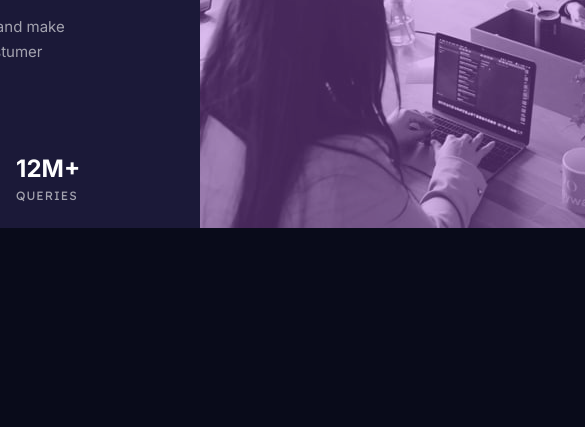
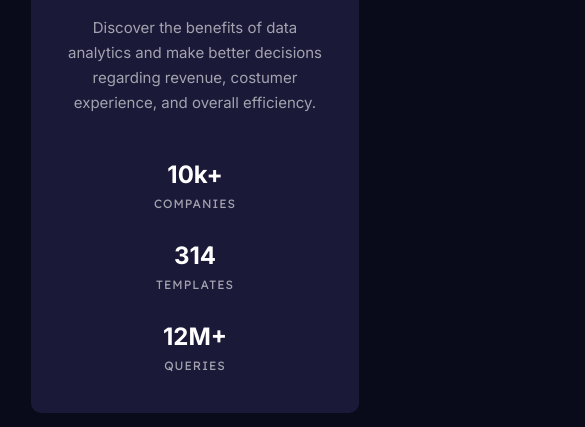
Before and after one commit to Acr2004/Stats-Preview-Card-Component, a plain HTML site: page index.html in a window 390 px wide. Shown: the part 417-844 px from the top of the page, 585 px wide, since content can reach past the window. Drawn offline with Linux system fonts and the light colour scheme.

Commit message:
Version 1.0.3

```diff
--- a/index.html
+++ b/index.html
@@ -16,13 +16,13 @@
         <main id="container">
             <div id="left-side">
                 <h1>Get <span id="title">insights</span> that help your business grow.</h1>
-                <p id="desc">Discover the benefits of data analytics and make better decisions regarding revenue, costumer experience, and overall efficiency</p>
+                <p id="desc">Discover the benefits of data analytics and make better decisions regarding revenue, costumer experience, and overall efficiency.</p>
                 <div id="values-div">
                     <div class="values">
                         <h2>10k+</h2>
                         <p>COMPANIES</p>
                     </div>
-                    <div class="values">
+                    <div class="values valuesmob">
                         <h2>314</h2>
                         <p>TEMPLATES</p>
                     </div>
--- a/style.css
+++ b/style.css
@@ -112,3 +112,102 @@ h1 {
     letter-spacing: 1px;
     margin-top: 5px;
 }
+
+@media only screen and (max-width: 1130px) {
+    #container {
+        margin-top: 35px;
+        flex-direction: column-reverse;
+        width: 328px;
+        height: 780px;
+    }
+
+    #left-side {
+        width: 100%;
+        padding: 40px 20px;
+        border-radius: 0 0 10px 10px;
+        text-align: center;
+    }
+
+    #right-side {
+        width: 100%;
+        border-radius: 10px 10px 0 0;
+        height: 250px;
+    }
+
+    #picture {
+        border-radius: 10px 10px 0 0;
+        width: 100%;
+        height: 250px;
+        object-fit: cover;
+    }
+
+    h1 {
+        font-size: 28px;
+    }
+
+    #desc {
+        margin-top: 15px;
+        padding: 10px;
+    }
+
+    #values-div {
+        margin-top: 35px;
+        flex-direction: column;
+        text-align: center;
+    }
+
+    .values {
+        margin-right: 0;
+    }
+
+    .valuesmob {
+        margin-top: 30px;
+    }
+
+    .values2 {
+        margin-top: 30px;
+    }
+
+    .values p {
+        margin-top: 7px;
+    }
+
+    .values2 p {
+        margin-top: 7px;
+    }
+
+    @media only screen and (max-height: 830px) {
+        #container {
+            margin-top: -150px;
+        }
+
+        #left-side {
+            padding: 40px 20px;
+        }
+
+        #desc {
+            margin-top: 5px;
+        }
+
+        #picture {
+            height: 150px;
+            object-fit: cover;
+        }
+
+        #right-side {
+            height: 150px;
+        }
+
+        #values-div {
+            margin-top: 10px;
+        }
+
+        .valuesmob {
+            margin-top: 5px;
+        }
+
+        .values2 {
+            margin-top: 5px;
+        }
+    }
+}
```
Also changed, not shown: Design/Solution/Mobile Solution.png (added).
